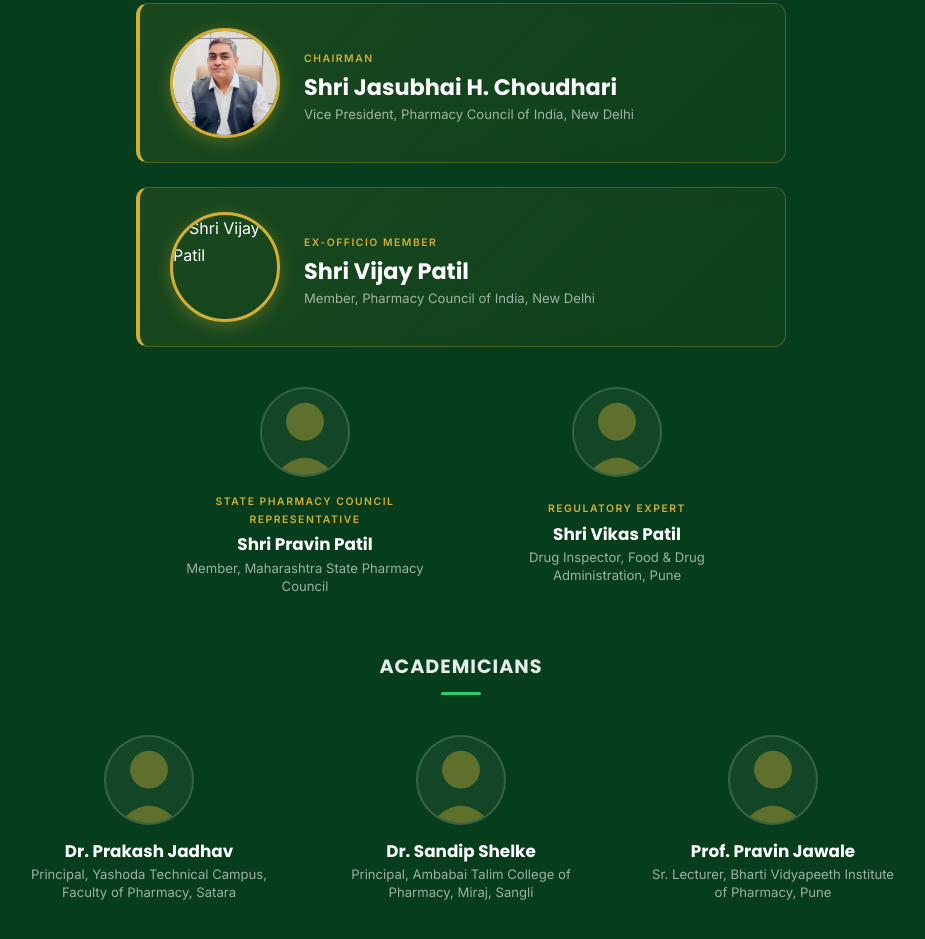
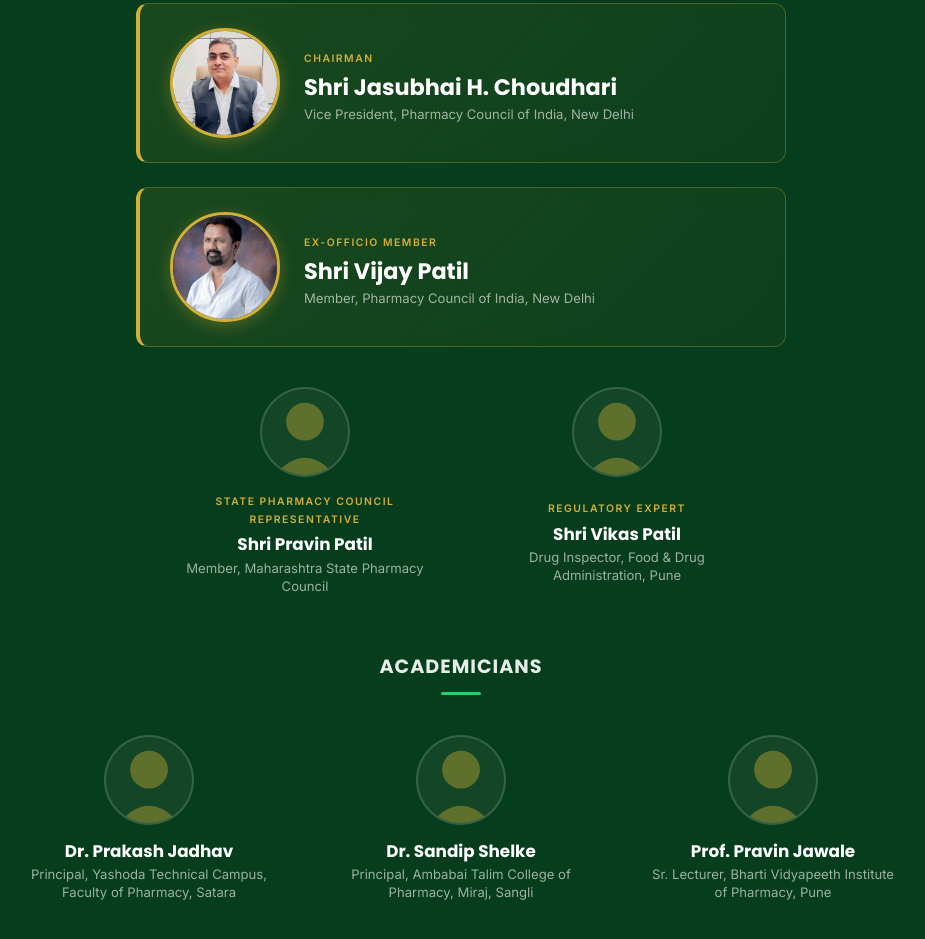
Before and after one commit to khandaresagar182-cell/pharmaanveshan, a plain HTML site: page index.html in a window 1280 px wide. Shown: the part 2615-3554 px from the top of the page, without its empty margins (179-1104 px from the left). Drawn offline with Linux system fonts and the light colour scheme; a script that the page names is missing.

Commit message:
UI: Fix Shri Vijay Patil photo path to assets/images/

```diff
--- a/index.html
+++ b/index.html
@@ -327,7 +327,7 @@
             <div class="committee-chairman" data-anim>
                 <div class="chairman-card">
                     <div class="chairman-photo">
-                        <img src="assets/vijay-patil.jpeg" alt="Shri Vijay Patil">
+                        <img src="assets/images/vijay-patil.jpeg" alt="Shri Vijay Patil">
                     </div>
                     <div class="chairman-info">
                         <span class="committee-role">Ex-officio Member</span>
```
